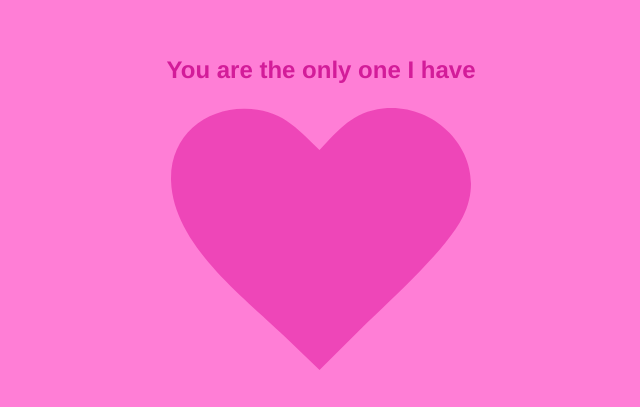
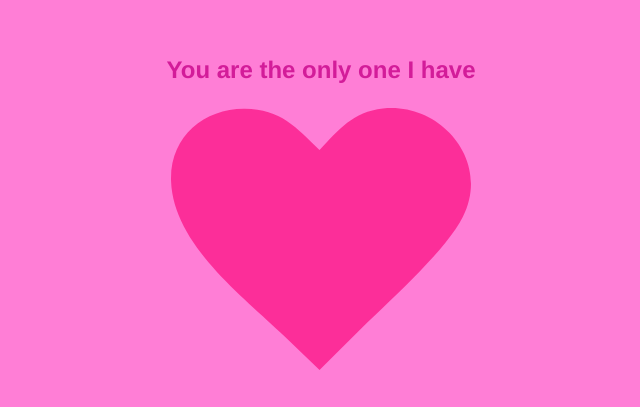
Before and after one commit to Ruslan-Skira/vuelearn, a Vue app: page / in a window 1280 px wide. Shown: the part 197-604 px from the top of the page, without its empty margins (319-959 px from the left). Built offline with nearby package versions, Linux system fonts and the light colour scheme.

Commit message:
Style color

```diff
--- a/src/App.vue
+++ b/src/App.vue
@@ -89,6 +89,6 @@ html {
   animation-timing-function: ease;
   animation-iteration-count: infinite;
   width: 300px;
-  filter: invert(36%) sepia(83%) saturate(2042%) hue-rotate(295deg) brightness(100%) contrast(87%);
+  filter: invert(62%) sepia(81%) saturate(7499%) hue-rotate(310deg) brightness(100%) contrast(98%);
 }
 </style>
```
